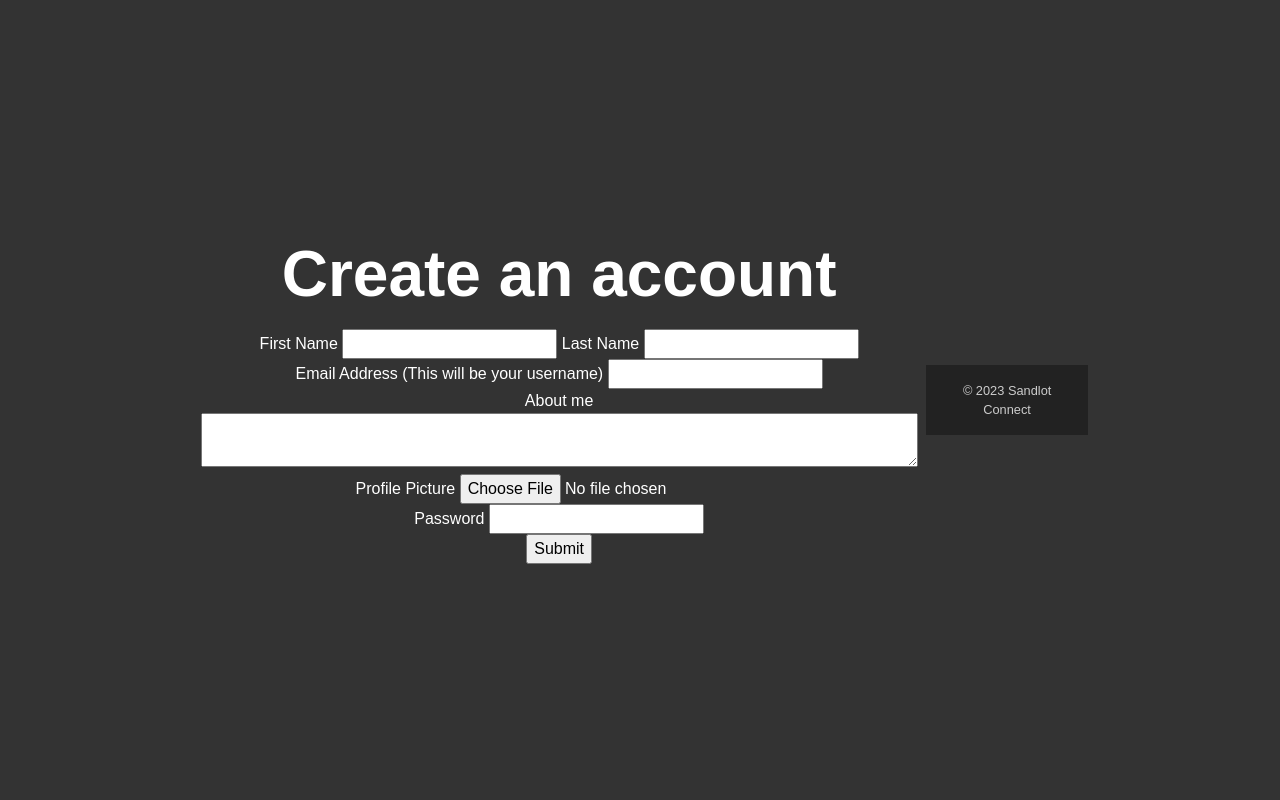
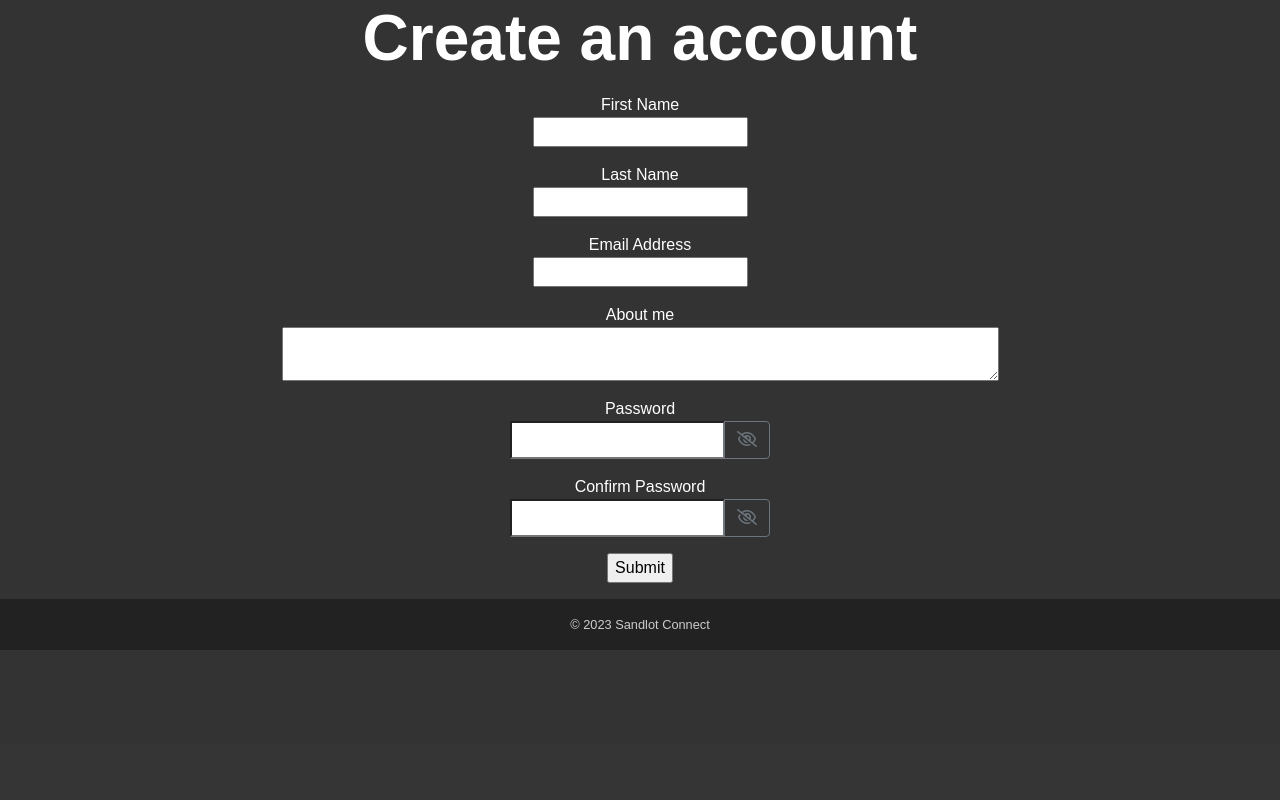
Before and after one commit to Sandlot-Connect/sandlot-connect, a Spring Boot app: page /register in a window 1280 px wide. Shown: the part 56-856 px from the top of the page. After the commit the page ends 706 px from the top, so only its background shows below. Run offline with Spring Boot 4, Linux system fonts and the light colour scheme; some of the project's set-up classes (security, data sources, template engines, error pages and the like) are left out, and stand-ins take their place; some libraries are stand-ins or nearby versions.

Commit message:
added password requirements and more functionality to register page

```diff
--- a/src/main/java/com/codeup/sandlotconnect/controllers/UserController.java
+++ b/src/main/java/com/codeup/sandlotconnect/controllers/UserController.java
@@ -2,15 +2,21 @@ package com.codeup.sandlotconnect.controllers;
 
 import com.codeup.sandlotconnect.models.User;
 import com.codeup.sandlotconnect.repositories.UserRepository;
+import jakarta.validation.ConstraintViolationException;
+import jakarta.validation.Valid;
 import org.springframework.beans.factory.annotation.Value;
 import org.springframework.security.core.context.SecurityContextHolder;
 import org.springframework.security.crypto.password.PasswordEncoder;
 import org.springframework.stereotype.Controller;
 import org.springframework.ui.Model;
+import org.springframework.validation.BindingResult;
+import org.springframework.validation.FieldError;
 import org.springframework.web.bind.annotation.GetMapping;
 import org.springframework.web.bind.annotation.ModelAttribute;
 import org.springframework.web.bind.annotation.PostMapping;
 import org.springframework.web.bind.annotation.RequestParam;
+
+import java.util.Objects;
 
 @Controller
 public class UserController {
@@ -28,13 +34,45 @@ public class UserController {
     @GetMapping("/register")
     public String showRegisterForm(Model model) {
         model.addAttribute("user", new User());
+        model.addAttribute("usernameError", null);
+        model.addAttribute("passwordError", null);
+        model.addAttribute("confirmPasswordError", null);
 //        model.addAttribute("apiKey", apiKey);
         return "users/register";
     }
 
     @PostMapping("/register")
-    public String saveUser(@ModelAttribute User user) {
-        String hash = passwordEncoder.encode(user.getPassword());
+    public String saveUser(@Valid @ModelAttribute User user, BindingResult bindingResult, Model model) {
+        if (bindingResult.hasErrors() && !user.getPasswordForm().equals(user.getConfirmPassword())) {
+            for (FieldError error : bindingResult.getFieldErrors()) {
+                String errorMessage = error.getDefaultMessage();
+                if (error.getField().equals("username")) {
+                    model.addAttribute("usernameError", errorMessage);
+                } else if (error.getField().equals("passwordForm")) {
+                    model.addAttribute("passwordError", errorMessage);
+                } else if (error.getField().equals("confirmPassword")) {
+                    model.addAttribute("confirmPasswordError", errorMessage);
+                }
+            }
+            model.addAttribute("confirmPasswordError", "Passwords do not match");
+            return "users/register";
+        } else if (bindingResult.hasErrors()) {
+            for (FieldError error : bindingResult.getFieldErrors()) {
+                String errorMessage = error.getDefaultMessage();
+                if (error.getField().equals("username")) {
+                    model.addAttribute("usernameError", errorMessage);
+                } else if (error.getField().equals("passwordForm")) {
+                    model.addAttribute("passwordError", errorMessage);
+                } else if (error.getField().equals("confirmPassword")) {
+                    model.addAttribute("confirmPasswordError", errorMessage);
+                }
+            }
+            return "users/register";
+        } else if (!user.getPasswordForm().equals(user.getConfirmPassword())) {
+            model.addAttribute("confirmPasswordError", "Passwords do not match");
+            return "users/register";
+        }
+        String hash = passwordEncoder.encode(user.getPasswordForm());
         user.setPassword(hash);
         userDao.save(user);
         return "redirect:/login";
--- a/src/main/resources/static/js/script.js
+++ b/src/main/resources/static/js/script.js
@@ -67,7 +67,19 @@ function showPopup(userId) {
     popup.show();
 }
 
-function hidePopup() {
-    document.getElementById('popup').style.display = 'none';
-    $("#popup").hide();
+function hidePopup(userId) {
+    let popup = $("#popup-" + userId);
+    popup.hide();
 }
+
+function togglePasswordVisibility(fieldId) {
+    let passwordInput = document.getElementById(fieldId);
+    let passwordVisibilityButton = document.querySelector("#" + fieldId + " + .btn");
+    if (passwordInput.type === "password") {
+        passwordInput.type = "text";
+        passwordVisibilityButton.innerHTML = '<i class="fa-regular fa-eye"></i>';
+    } else {
+        passwordInput.type = "password";
+        passwordVisibilityButton.innerHTML = '<i class="fa-regular fa-eye-slash"></i>';
+    }
+}
--- a/src/main/resources/templates/users/login.html
+++ b/src/main/resources/templates/users/login.html
@@ -8,14 +8,14 @@
     <div class="text-container">
         <h1>Log In</h1>
         <div th:if="${param.error}">
-            Invalid Username and Password.
+            Invalid Email and Password.
         </div>
         <div th:if="${param.logout}">
             You have been logged out.
         </div>
 
         <form th:action="@{/login}" method="post">
-            <label for="username">Username</label>
+            <label for="username">Email</label>
             <input id="username" name="username" type="text" />
             <label for="password">Password</label>
             <input id="password" name="password" type="password" />
--- a/src/main/resources/templates/users/register.html
+++ b/src/main/resources/templates/users/register.html
@@ -4,34 +4,62 @@
 </head>
 <body>
 <nav th:replace="partials :: navbar"></nav>
-<div class="main-container">
+<div class="container">
+    <div class="row justify-content-center">
+        <div class="col-md-8">
             <div class="text-container">
                 <h1>Create an account</h1>
                 <form th:action="@{/register}" method="POST" th:object="${user}">
+                    <div class="mb-3 d-flex flex-column justify-content-center align-items-center">
                         <label for="first-name">First Name</label>
                         <input id="first-name" th:field="*{firstName}" />
-
+                    </div>
+                    <div class="mb-3 d-flex flex-column justify-content-center align-items-center">
                         <label for="last-name">Last Name</label>
                         <input id="last-name" th:field="*{lastName}" />
-            <br>
-            <label for="username">Email Address (This will be your username)</label>
-            <input id="username" th:field="*{username}" />
-            <br>
+                    </div>
+                    <div class="mb-3 d-flex flex-column justify-content-center align-items-center">
+                        <label for="username">Email Address</label>
+                        <input id="username" th:field="*{username}" th:classappend="${usernameError != null} ? 'error-field' : ''"/>
+                        <span th:text="${usernameError}" class="error-message"></span>
+                    </div>
+                    <div class="mb-3 d-flex flex-column justify-content-center align-items-center">
                         <label for="description">About me</label>
                         <textarea id="description" th:field="*{description}" cols="75"></textarea>
-            <br>
-            <label for="profile-pic">Profile Picture</label>
-            <input id="profile-pic" type="file" th:field="*{profilePictureUrl}" />
-            <br>
+                    </div>
+<!--                    <br>-->
+<!--                    <label for="profile-pic">Profile Picture</label>-->
+<!--                    <input id="profile-pic" type="file" th:field="*{profilePictureUrl}" />-->
+                    <div class="mb-3 d-flex flex-column justify-content-center align-items-center">
                         <label for="password">Password</label>
-            <input id="password" type="password" th:field="*{password}" />
-            <br>
+                        <div class="input-group justify-content-center">
+                            <input id="password" type="password" name="password" th:field="*{passwordForm}" th:classappend="${passwordError != null} ? 'error-field' : ''"/>
+                            <button type="button" class="btn btn-outline-secondary" onclick="togglePasswordVisibility('password')">
+                                <i class="fa-regular fa-eye-slash"></i>
+                            </button>
+                        </div>
+                        <span th:text="${passwordError}" class="error-message"></span>
+                    </div>
+                    <div class="mb-3 d-flex flex-column justify-content-center align-items-center">
+                        <label for="confirm-password">Confirm Password</label>
+                        <div class="input-group justify-content-center">
+                            <input id="confirm-password" type="password" th:field="*{confirmPassword}" th:classappend="${confirmPasswordError != null} ? 'error-field' : ''"/>
+                            <button type="button" class="btn btn-outline-secondary" onclick="togglePasswordVisibility('confirm-password')">
+                                <i class="fa-regular fa-eye-slash"></i>
+                            </button>
+                        </div>
+                        <span th:text="${confirmPasswordError}" class="error-message"></span>
+                    </div>
+                    <div class="mb-3 d-flex justify-content-center">
                         <input value="Submit" type="submit" />
+                    </div>
                 </form>
-<!--        <input type="hidden" id="apiKey" th:value="${apiKey}">-->
+<!--                <input type="hidden" id="apiKey" th:value="${apiKey}">-->
+            </div>
+        </div>
+    </div>
 </div>
 <footer th:replace="partials :: footer"></footer>
-</div>
 <!--<script>const API_KEY = document.getElementById("apiKey").value;-->
 <!--console.log(API_KEY);-->
 <!--</script>-->
```
Also changed, not shown: pom.xml (+10 -0 lines), src/main/java/com/codeup/sandlotconnect/models/User.java (+65 -0 lines), src/main/java/com/codeup/sandlotconnect/validators/StrongPassword.java (added, +20 -0 lines), src/main/java/com/codeup/sandlotconnect/validators/StrongPasswordValidator.java (added, +25 -0 lines), src/main/resources/templates/posts/team-posts.html (+5 -5 lines). Lines whose indentation alone changed are shown as unchanged.
